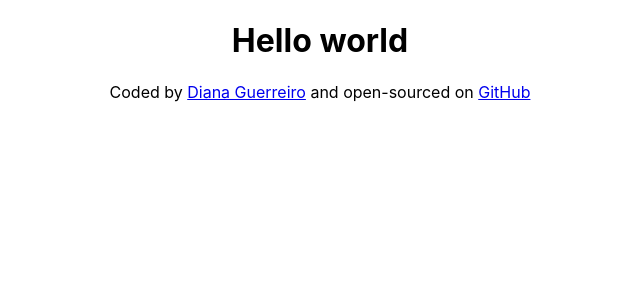
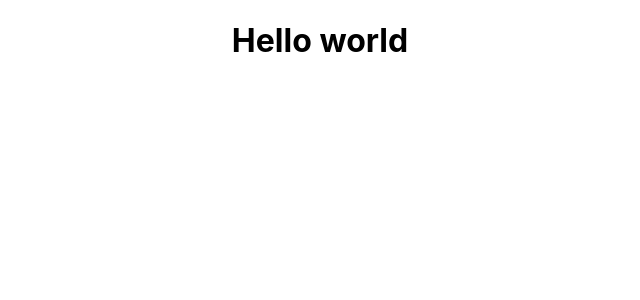
Before and after one commit to wwwavvves/weather-app-react-shecodes-week5, a React (Create React App) app: page / in a window 1280 px wide. Shown: the top 300 px of the page, without its empty margins (320-960 px from the left). Built offline with nearby package versions, Linux system fonts and the light colour scheme.

Commit message:
Deleted footer

```diff
--- a/src/App.js
+++ b/src/App.js
@@ -4,20 +4,6 @@ function App() {
   return (
     <div className="App">
       <h1>Hello world</h1>
-      <footer>
-        Coded by{" "}
-        <a href="https://github.com/wwwavvves" traget="_blank" rel="noreferrer">
-          Diana Guerreiro
-        </a>{" "}
-        and open-sourced on{" "}
-        <a
-          href="https://github.com/wwwavvves/weather-app-react-shecodes-week5"
-          traget="_blank"
-          rel="noreferrer"
-        >
-          GitHub
-        </a>
-      </footer>
     </div>
   );
 }
```
